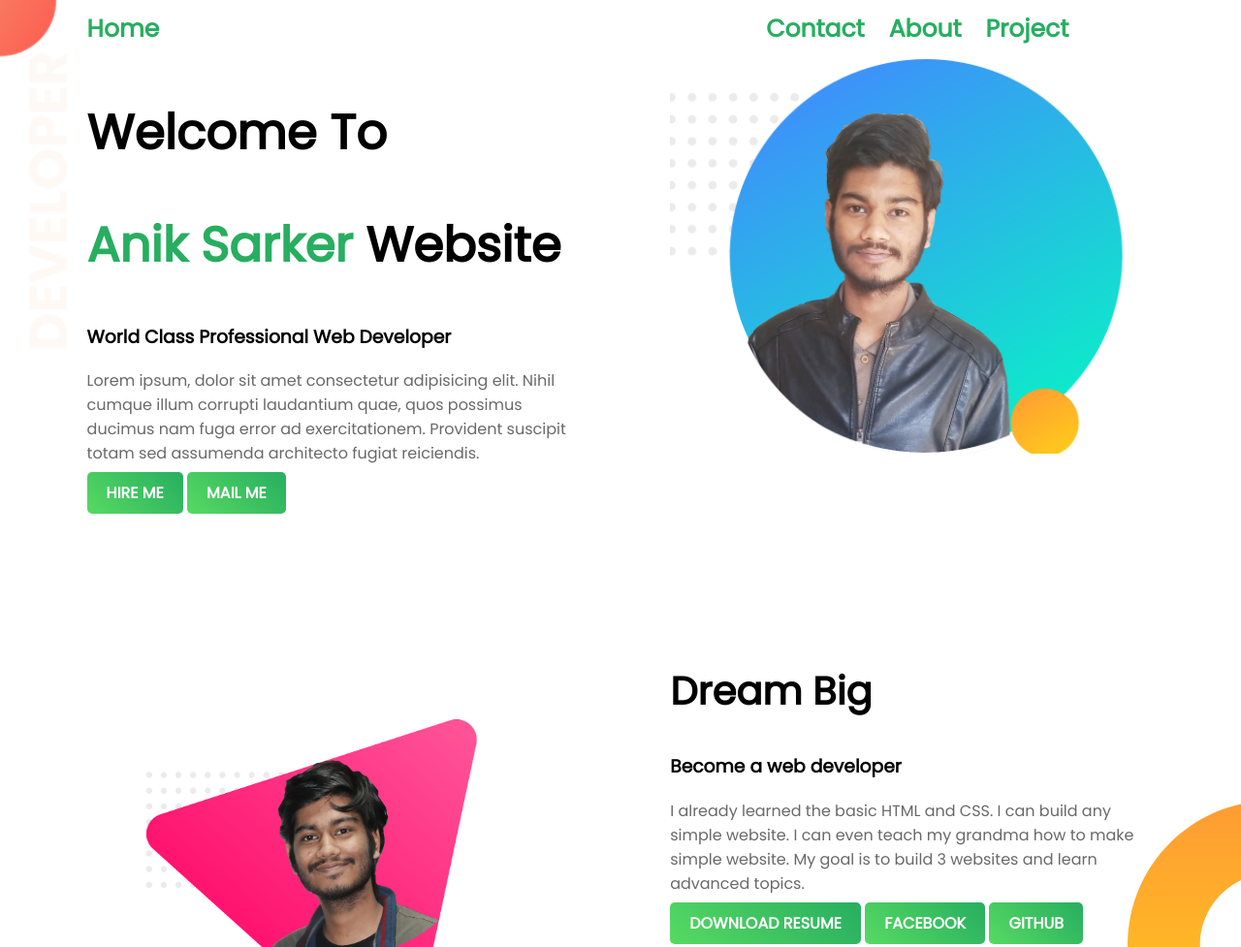
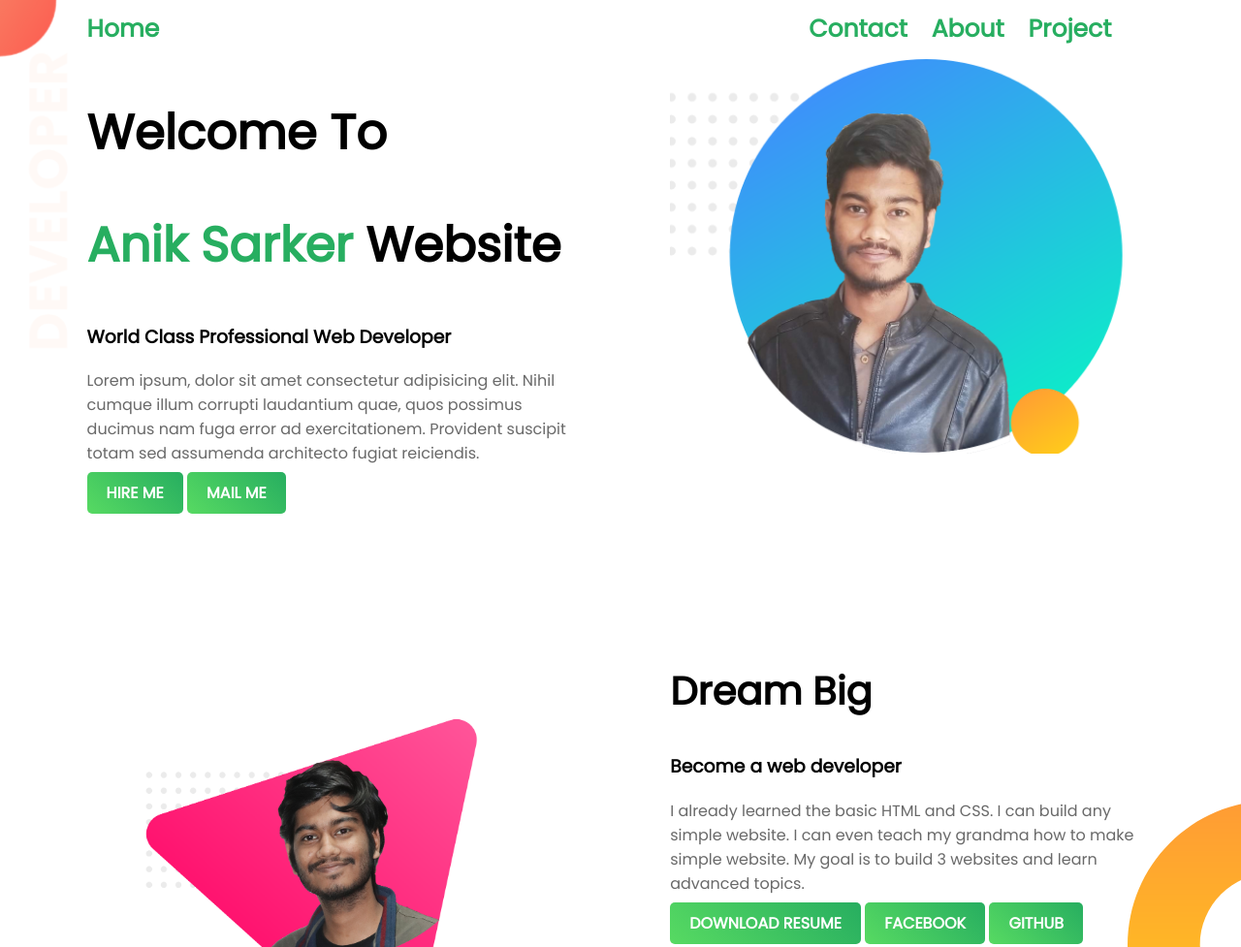
Before and after one commit to anik1612/web-portfolio, a plain HTML site: page index.html in a window 1280 px wide. Shown: the top 977 px of the page at 97% size. Drawn offline with Linux system fonts and the light colour scheme.

Commit message:
some change in navbar

```diff
--- a/style.css
+++ b/style.css
@@ -118,7 +118,7 @@ a.link-button.right{
 
 a.link-button.right:nth-child(2){
     margin-right: 0;
-    padding-right: 8%;
+    padding-right: 4%;
 }
 
 #left{
```
